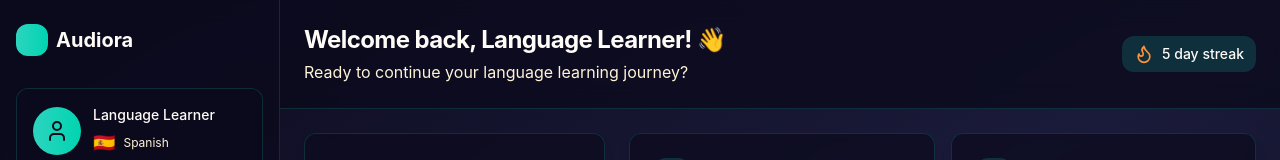
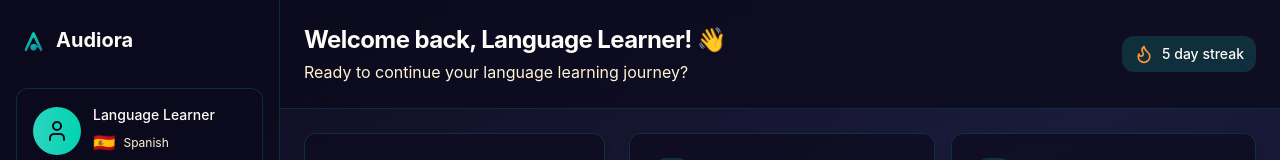
Before and after one commit to TimothyPhan2/Audiora, a React (Vite) app: page /dashboard in a window 1280 px wide. Shown: the top 160 px of the page. Built offline with nearby package versions, Linux system fonts and the light colour scheme.

Commit message:
Implement Audiora Logo Across Application

```diff
--- a/src/components/layout/Footer.tsx
+++ b/src/components/layout/Footer.tsx
@@ -1,5 +1,4 @@
 import { Link } from 'react-router-dom';
-import { Music } from 'lucide-react';
 
 export function Footer() {
   return (
@@ -7,7 +6,7 @@ export function Footer() {
       <div className="container-center">
         <div className="flex flex-col items-center justify-center text-center text-sm text-muted-foreground space-y-2">
           <Link to="/" className="flex items-center gap-2 mb-2">
-            <Music className="h-4 w-4 text-primary" />
+            <img src="/audiora_logo_variant1.png" alt="Audiora Logo" className="h-6 w-6" />
             <span className="font-medium">Audiora</span>
           </Link>
           <p>
--- a/src/components/layout/Header.tsx
+++ b/src/components/layout/Header.tsx
@@ -1,7 +1,6 @@
 import { useState } from 'react';
 import { useAuthStore } from '@/lib/store';
 import { Button } from '@/components/ui/button';
-import { Music } from 'lucide-react';
 import { Link } from 'react-router-dom';
 
 export function Header() {
@@ -13,7 +12,7 @@ export function Header() {
       <div className="container-center flex h-16 items-center justify-between">
         <div className="flex items-center gap-2">
           <Link to="/" className="flex items-center gap-2">
-            <Music className="h-6 w-6 text-primary" />
+            <img src="/audiora_logo_variant1.png" alt="Audiora Logo" className="h-8 w-8" />
             <span className="text-2xl font-bold gradient-text">Audiora</span>
           </Link>
         </div>
--- a/src/pages/Dashboard.tsx
+++ b/src/pages/Dashboard.tsx
@@ -81,7 +81,7 @@ export function Dashboard() {
           <div className="flex flex-col flex-1 overflow-y-auto overflow-x-hidden">
             {/* Logo */}
             <div className="flex items-center gap-2 py-2">
-              <div className="h-8 w-8 bg-gradient-to-r from-accent-teal-400 to-accent-mint-400 rounded-lg flex-shrink-0" />
+              <img src="/audiora_logo_variant1.png" alt="Audiora Logo" className="h-8 w-8 flex-shrink-0" />
               <motion.span
                 initial={{ opacity: 0 }}
                 animate={{ opacity: 1 }}
--- a/src/pages/Login.tsx
+++ b/src/pages/Login.tsx
@@ -1,6 +1,5 @@
 import { Link, useNavigate } from 'react-router-dom';
 import { AuthForm } from '@/components/auth/AuthForm';
-import { Music } from 'lucide-react';
 
 export function Login() {
   const navigate = useNavigate();
@@ -17,7 +16,7 @@ export function Login() {
           <div className="floating-note text-teal-400 text-3xl" style={{ left: '-20%' }}>♪</div>
           <div className="floating-note text-mint-400 text-4xl" style={{ right: '-20%' }}>♫</div>
           <Link to="/" className="inline-flex items-center gap-2 mb-8">
-            <Music className="h-8 w-8 text-mint-400" />
+            <img src="/audiora_logo_variant1.png" alt="Audiora Logo" className="h-10 w-10" />
             <span className="text-3xl font-bold gradient-text">Audiora</span>
           </Link>
           <h1 className="text-3xl font-bold gradient-text">Welcome Back</h1>
--- a/src/pages/Signup.tsx
+++ b/src/pages/Signup.tsx
@@ -1,6 +1,5 @@
 import { Link, useNavigate } from 'react-router-dom';
 import { AuthForm } from '@/components/auth/AuthForm';
-import { Music } from 'lucide-react';
 
 export function Signup() {
   const navigate = useNavigate();
@@ -17,7 +16,7 @@ export function Signup() {
           <div className="floating-note text-persian_green-400 text-3xl" style={{ left: '-20%' }}>♩</div>
           <div className="floating-note text-teal-400 text-4xl" style={{ right: '-20%' }}>♬</div>
           <Link to="/" className="inline-flex items-center gap-2 mb-8">
-            <Music className="h-8 w-8 text-mint-400" />
+            <img src="/audiora_logo_variant1.png" alt="Audiora Logo" className="h-10 w-10" />
             <span className="text-3xl font-bold gradient-text">Audiora</span>
           </Link>
           <h1 className="text-3xl font-bold gradient-text">Join Audiora</h1>
```
